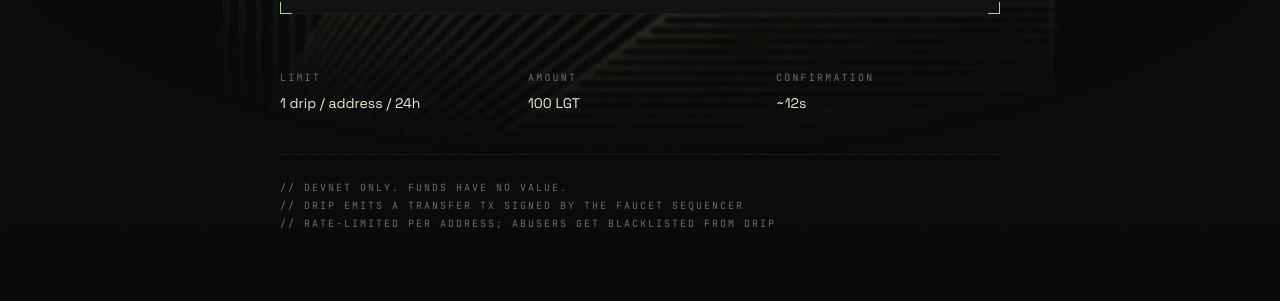
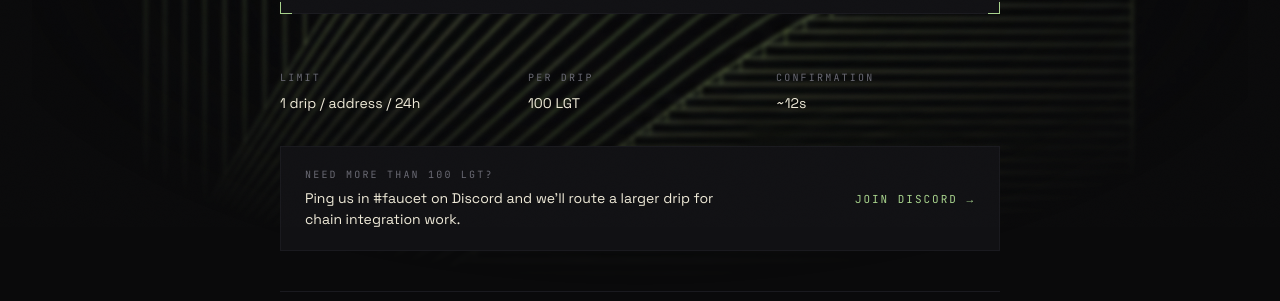
Before and after one commit to ligate-io/ligate-explorer, a Next.js app: page /faucet in a window 1280 px wide. Shown: the part 573-874 px from the top of the page. Built offline with nearby package versions, Linux system fonts and the light colour scheme; no server answers.

Commit message:
feat(faucet): add Discord callout for bulk drip + rename Amount to Per drip

```diff
--- a/app/faucet/loading.tsx
+++ b/app/faucet/loading.tsx
@@ -107,14 +107,14 @@ export default function Loading() {
           </div>
         </div>
 
-        {/* Stats grid. Labels are static (Limit / Amount / Confirmation),
+        {/* Stats grid. Labels are static (Limit / Per drip / Confirmation),
             only the Confirmation value is async (it comes from getInfo)
             so it's the only field that gets a skel; the other two read
             their real fixed values immediately. */}
         <div className="grid-stats-3" style={{ marginTop: 56, gap: 24 }}>
           {[
             { k: 'Limit', v: '1 drip / address / 24h', skel: false },
-            { k: 'Amount', v: '100 LGT', skel: false },
+            { k: 'Per drip', v: '100 LGT', skel: false },
             { k: 'Confirmation', v: '', skel: true },
           ].map((it) => (
             <div key={it.k}>
@@ -142,6 +142,65 @@ export default function Loading() {
             </div>
           ))}
         </div>
+
+        {/* Discord callout mirror. Real content (not skel'd) because
+            it's static text — the page swap-in shows the same block. */}
+        <a
+          href="https://discord.gg/ZWUeJ8k3eP"
+          target="_blank"
+          rel="noopener noreferrer"
+          style={{
+            marginTop: 32,
+            padding: '20px 24px',
+            border: '1px solid var(--color-line)',
+            background: 'var(--color-surface)',
+            display: 'flex',
+            alignItems: 'center',
+            justifyContent: 'space-between',
+            gap: 20,
+            flexWrap: 'wrap',
+            textDecoration: 'none',
+            transition: 'border-color 0.15s ease',
+          }}
+          className="faucet-discord"
+        >
+          <div style={{ minWidth: 0 }}>
+            <div
+              className="mono"
+              style={{
+                fontSize: 10,
+                letterSpacing: '0.22em',
+                textTransform: 'uppercase',
+                color: 'var(--color-subtle)',
+                marginBottom: 6,
+              }}
+            >
+              Need more than 100 LGT?
+            </div>
+            <div
+              style={{
+                color: 'var(--color-bone)',
+                fontSize: 14,
+                lineHeight: 1.5,
+                maxWidth: 440,
+              }}
+            >
+              Ping us in #faucet on Discord and we&apos;ll route a larger drip for chain integration work.
+            </div>
+          </div>
+          <span
+            className="mono"
+            style={{
+              fontSize: 11,
+              letterSpacing: '0.18em',
+              textTransform: 'uppercase',
+              color: 'var(--color-accent)',
+              whiteSpace: 'nowrap',
+            }}
+          >
+            Join Discord →
+          </span>
+        </a>
 
         <div
           style={{
--- a/app/faucet/page.tsx
+++ b/app/faucet/page.tsx
@@ -66,7 +66,7 @@ export default async function FaucetPage() {
         >
           {[
             { k: 'Limit', v: '1 drip / address / 24h' },
-            { k: 'Amount', v: '100 LGT' },
+            { k: 'Per drip', v: '100 LGT' },
             { k: 'Confirmation', v: confirmation },
           ].map((it) => (
             <div key={it.k}>
@@ -86,6 +86,67 @@ export default async function FaucetPage() {
             </div>
           ))}
         </div>
+
+        {/* Discord callout. The public faucet caps at 100 LGT per
+            address per 24h; anyone needing bulk drips for chain
+            integration / load testing pings #faucet on Discord and
+            we route a larger transfer from the operator wallet. */}
+        <a
+          href="https://discord.gg/ZWUeJ8k3eP"
+          target="_blank"
+          rel="noopener noreferrer"
+          style={{
+            marginTop: 32,
+            padding: '20px 24px',
+            border: '1px solid var(--color-line)',
+            background: 'var(--color-surface)',
+            display: 'flex',
+            alignItems: 'center',
+            justifyContent: 'space-between',
+            gap: 20,
+            flexWrap: 'wrap',
+            textDecoration: 'none',
+            transition: 'border-color 0.15s ease',
+          }}
+          className="faucet-discord"
+        >
+          <div style={{ minWidth: 0 }}>
+            <div
+              className="mono"
+              style={{
+                fontSize: 10,
+                letterSpacing: '0.22em',
+                textTransform: 'uppercase',
+                color: 'var(--color-subtle)',
+                marginBottom: 6,
+              }}
+            >
+              Need more than 100 LGT?
+            </div>
+            <div
+              style={{
+                color: 'var(--color-bone)',
+                fontSize: 14,
+                lineHeight: 1.5,
+                maxWidth: 440,
+              }}
+            >
+              Ping us in #faucet on Discord and we&apos;ll route a larger drip for chain integration work.
+            </div>
+          </div>
+          <span
+            className="mono"
+            style={{
+              fontSize: 11,
+              letterSpacing: '0.18em',
+              textTransform: 'uppercase',
+              color: 'var(--color-accent)',
+              whiteSpace: 'nowrap',
+            }}
+          >
+            Join Discord →
+          </span>
+        </a>
 
         <div
           style={{
--- a/app/globals.css
+++ b/app/globals.css
@@ -203,6 +203,15 @@
 .frame-bare {
   background: transparent;
   border: 1px solid var(--color-line);
+}
+
+/* Faucet Discord callout. Lights up its border in accent on hover so
+   the whole block reads as a single CTA target (the trailing "Join
+   Discord →" is the only chrome the user is meant to clue into;
+   highlighting the entire frame on hover prevents the "wait, is this
+   clickable?" pause). */
+.faucet-discord:hover {
+  border-color: var(--color-accent) !important;
 }
 
 /* Buttons ------------------------------------------------------------------ */
```
